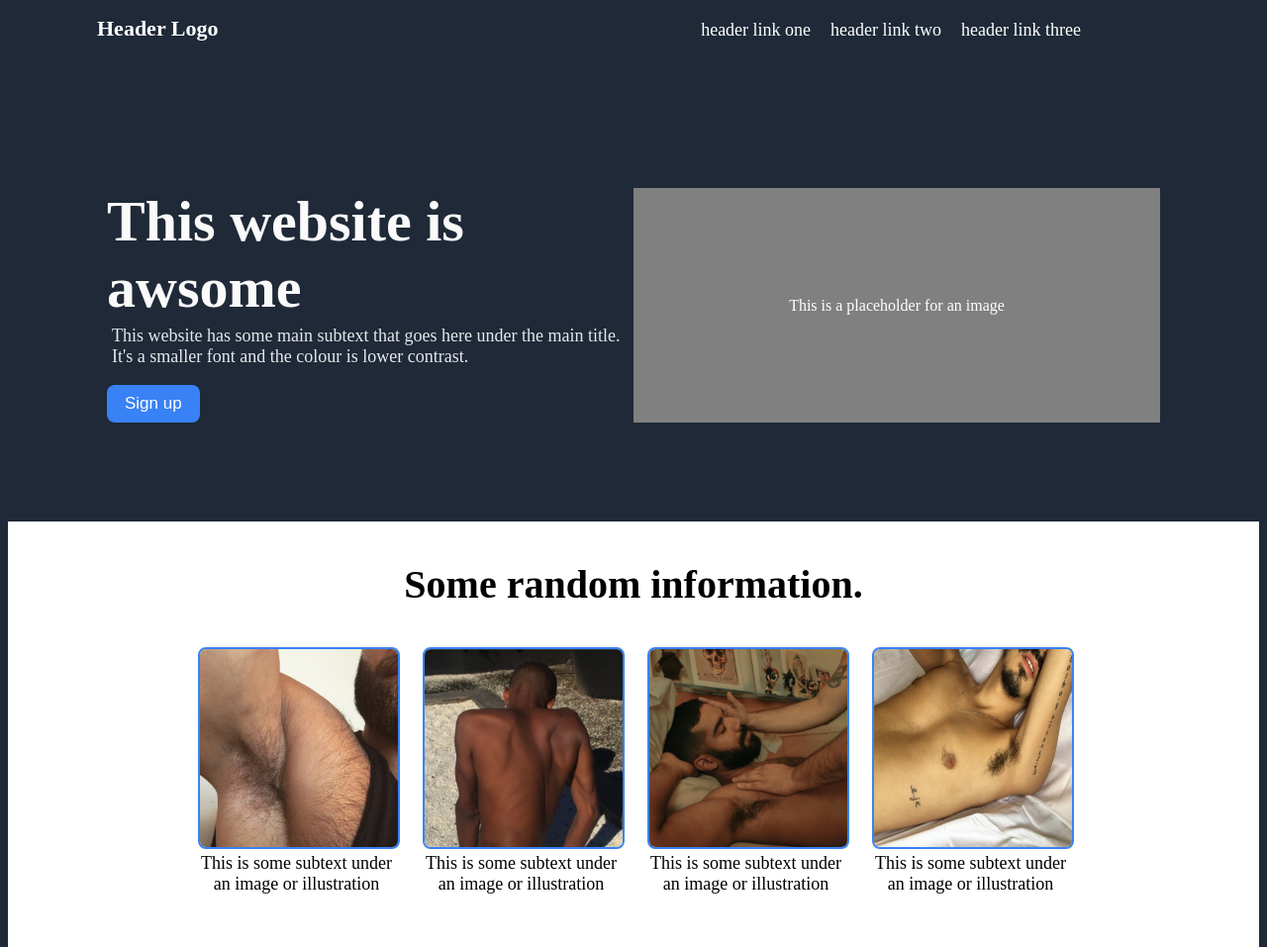
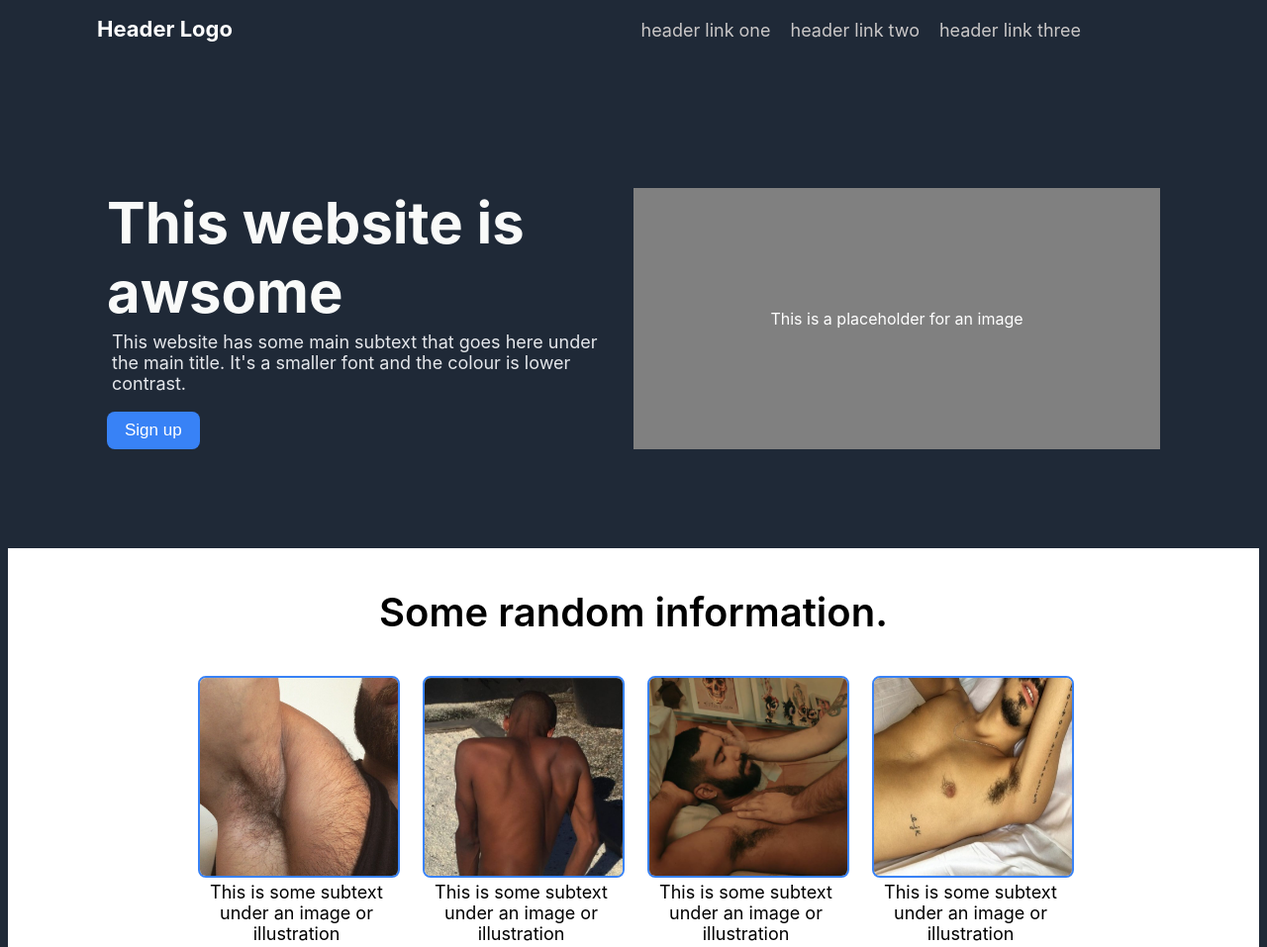
Before and after one commit to ApolloRilke/Landing_Page, a plain HTML site: page index.html in a window 1280 px wide. Shown: the top 957 px of the page at 99% size. Drawn offline with Linux system fonts and the light colour scheme.

Commit message:
changed to specified font

```diff
--- a/style.css
+++ b/style.css
@@ -3,6 +3,7 @@ body {
     flex-direction: column;
     background-color: #1F2937;
     color: white;
+    font-family: -apple-system, BlinkMacSystemFont, 'Segoe UI', Roboto, Oxygen, Ubuntu, Cantarell, 'Open Sans', 'Helvetica Neue', sans-serif;
 }
 
 
@@ -26,7 +27,7 @@ body {
 a {
     list-style-type: none;
     text-decoration: none;
-    color: white;
+    color: #cac7c7;
 }
 
 ul {
@@ -39,7 +40,6 @@ ul {
     display: flex;
     padding-right: 100px;
     gap: 20px;
-    color: #E5E7EB;
     font-size: 18px;
 }
 
```
